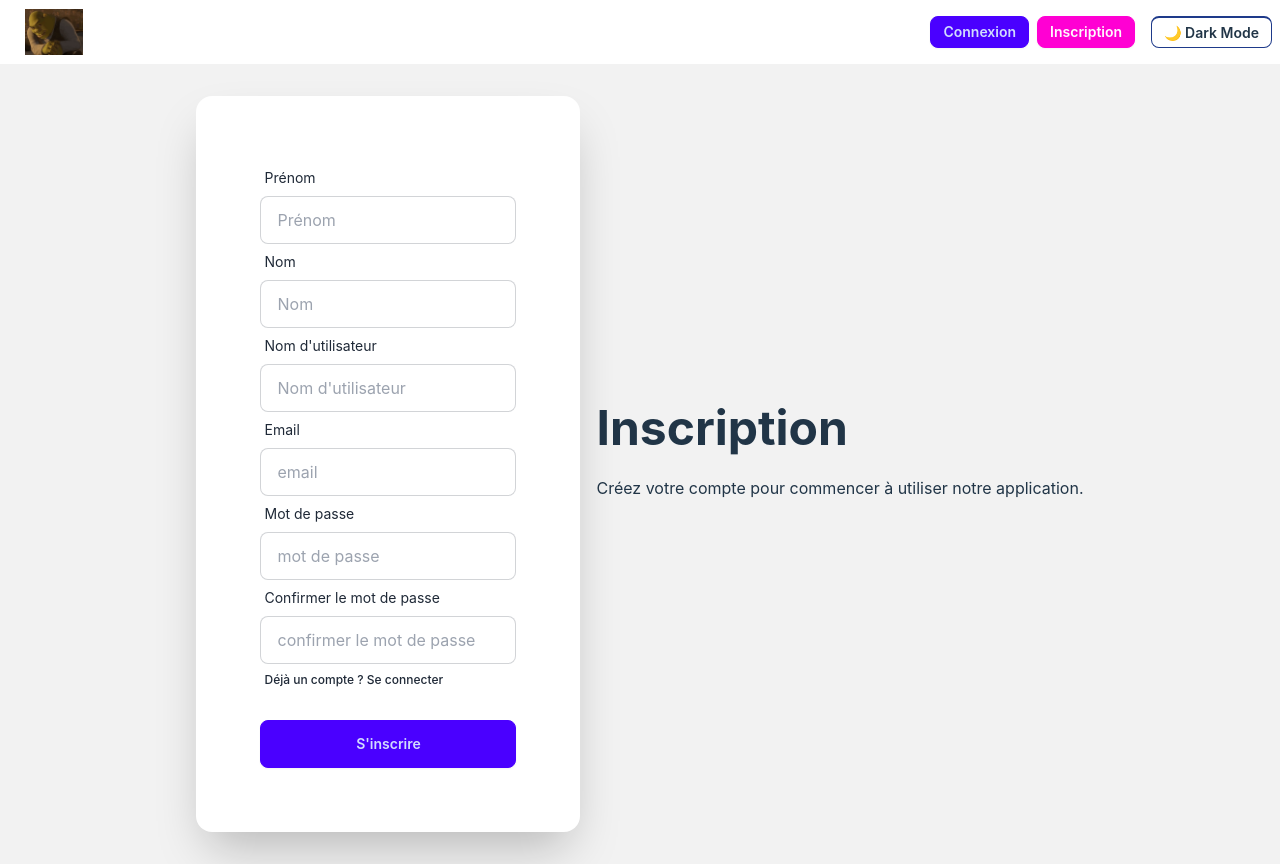
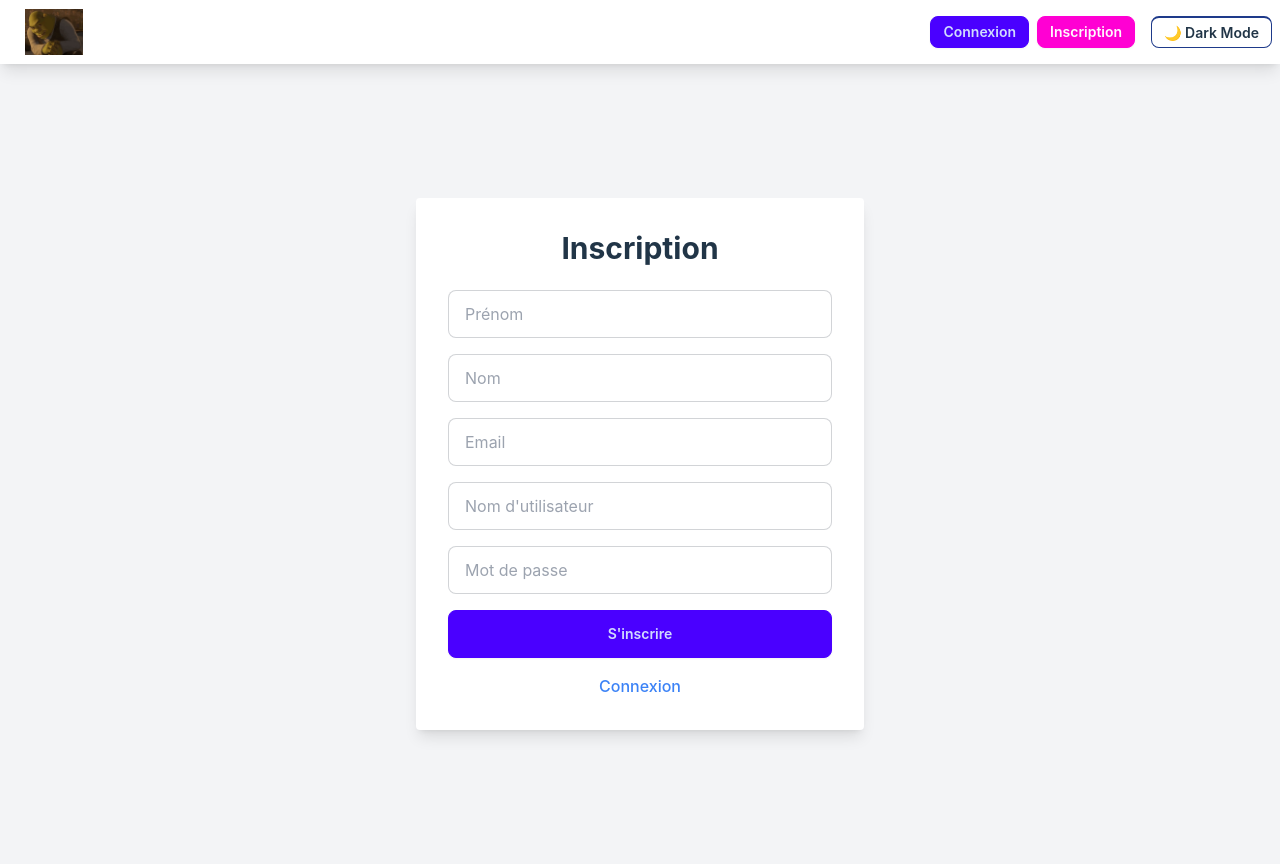
Before and after one commit to Azroph/React-game, a React (Vite) app in the folder frontend/: page /register in a window 1280 px wide. Built offline with nearby package versions, Linux system fonts and the light colour scheme.

Commit message:
allow registration in bdd

```diff
--- a/frontend/src/Components/RegisterForm.jsx
+++ b/frontend/src/Components/RegisterForm.jsx
@@ -3,142 +3,122 @@ import { useNavigate, Link } from 'react-router-dom';
 import { Formik, Form, Field, ErrorMessage } from 'formik';
 import * as Yup from 'yup';
 
-const RegisterForm = () => {
+const Signup = () => {
   const navigate = useNavigate();
 
   // Schéma de validation avec Yup
   const validationSchema = Yup.object({
-    firstName: Yup.string().required('Prénom requis'),
-    lastName: Yup.string().required('Nom requis'),
-    username: Yup.string().required('Nom d\'utilisateur requis'),
-    email: Yup.string().email('Email invalide').required('Email requis'),
-    password: Yup.string().min(6, 'Le mot de passe doit contenir au moins 6 caractères').required('Mot de passe requis'),
-    confirmPassword: Yup.string()
-      .oneOf([Yup.ref('password'), null], 'Les mots de passe doivent correspondre')
-      .required('Confirmation du mot de passe requise'),
+    firstName: Yup.string().required('Le prénom est requis'),
+    lastName: Yup.string().required('Le nom est requis'),
+    email: Yup.string().email('Email invalide').required('L\'email est requis'),
+    username: Yup.string().required('Le nom d\'utilisateur est requis'),
+    password: Yup.string().required('Le mot de passe est requis'),
   });
 
-  // Gestion de la soumission du formulaire
-  const handleSubmit = (values) => {
-    console.log('Utilisateur enregistré avec succès', values);
+  // Fonction pour gérer la soumission du formulaire
+  const handleSubmit = async (values, { setSubmitting }) => {
+    try {
+      // Effectuer la requête d'inscription à l'API /register
+      const response = await fetch('http://localhost:3000/register', {
+        method: 'POST',
+        headers: {
+          'Content-Type': 'application/json',
+        },
+        body: JSON.stringify({
+          firstname: values.firstName,
+          lastname: values.lastName,
+          email: values.email,
+          username: values.username,
+          password: values.password,
+        }),
+      });
+
+      // Récupérer la réponse de l'API
+      const data = await response.json();
+
+      if (response.ok) {
+        // Rediriger vers la page de connexion en cas de succès
         navigate('/login');
+      } else {
+        // Afficher les erreurs retournées par le serveur (ex: email déjà utilisé)
+        alert(data.error || 'Une erreur est survenue lors de l\'inscription');
+      }
+    } catch (error) {
+      console.error('Erreur lors de la requête:', error);
+      alert('Erreur lors de l\'inscription. Veuillez réessayer.');
+    } finally {
+      setSubmitting(false); // Fin du chargement
+    }
   };
 
   return (
-    <div className="hero min-h-screen bg-base-200">
-      <div className="hero-content flex-col lg:flex-row-reverse">
-        <div className="text-center lg:text-left">
-          <h1 className="text-5xl font-bold">Inscription</h1>
-          <p className="py-6">Créez votre compte pour commencer à utiliser notre application.</p>
-        </div>
-        <div className="card flex-shrink-0 w-full max-w-sm shadow-2xl bg-base-100">
-          <div className="card-body">
+    <div className="flex flex-col justify-center items-center h-screen">
+      <div className="w-full max-w-md p-8 bg-white rounded shadow-lg">
         <Formik
-              initialValues={{
-                firstName: '',
-                lastName: '',
-                username: '',
-                email: '',
-                password: '',
-                confirmPassword: '',
-              }}
+          initialValues={{ firstName: '', lastName: '', email: '', username: '', password: '' }}
           validationSchema={validationSchema}
           onSubmit={handleSubmit}
         >
-              {() => (
+          {({ isSubmitting }) => (
             <Form>
-                  <div className="form-control">
-                    <label className="label">
-                      <span className="label-text">Prénom</span>
-                    </label>
+              <h2 className="text-3xl font-bold mb-6 text-center">Inscription</h2>
+              <div className="mb-4">
                 <Field
                   type="text"
                   name="firstName"
                   placeholder="Prénom"
-                      className="input input-bordered"
+                  className="input input-bordered w-full"
                 />
-                    <ErrorMessage name="firstName" component="div" className="text-red-500 text-sm mt-1" />
+                <ErrorMessage name="firstName" component="div" className="text-red-600" />
               </div>
-
-                  <div className="form-control">
-                    <label className="label">
-                      <span className="label-text">Nom</span>
-                    </label>
+              <div className="mb-4">
                 <Field
                   type="text"
                   name="lastName"
                   placeholder="Nom"
-                      className="input input-bordered"
+                  className="input input-bordered w-full"
                 />
-                    <ErrorMessage name="lastName" component="div" className="text-red-500 text-sm mt-1" />
+                <ErrorMessage name="lastName" component="div" className="text-red-600" />
               </div>
-
-                  <div className="form-control">
-                    <label className="label">
-                      <span className="label-text">Nom d'utilisateur</span>
-                    </label>
+              <div className="mb-4">
+                <Field
+                  type="email"
+                  name="email"
+                  placeholder="Email"
+                  className="input input-bordered w-full"
+                />
+                <ErrorMessage name="email" component="div" className="text-red-600" />
+              </div>
+              <div className="mb-4">
                 <Field
                   type="text"
                   name="username"
                   placeholder="Nom d'utilisateur"
-                      className="input input-bordered"
+                  className="input input-bordered w-full"
                 />
-                    <ErrorMessage name="username" component="div" className="text-red-500 text-sm mt-1" />
+                <ErrorMessage name="username" component="div" className="text-red-600" />
               </div>
-
-                  <div className="form-control">
-                    <label className="label">
-                      <span className="label-text">Email</span>
-                    </label>
-                    <Field
-                      type="email"
-                      name="email"
-                      placeholder="email"
-                      className="input input-bordered"
-                    />
-                    <ErrorMessage name="email" component="div" className="text-red-500 text-sm mt-1" />
-                  </div>
-
-                  <div className="form-control">
-                    <label className="label">
-                      <span className="label-text">Mot de passe</span>
-                    </label>
+              <div className="mb-4">
                 <Field
                   type="password"
                   name="password"
-                      placeholder="mot de passe"
-                      className="input input-bordered"
+                  placeholder="Mot de passe"
+                  className="input input-bordered w-full"
                 />
-                    <ErrorMessage name="password" component="div" className="text-red-500 text-sm mt-1" />
+                <ErrorMessage name="password" component="div" className="text-red-600" />
               </div>
-
-                  <div className="form-control">
-                    <label className="label">
-                      <span className="label-text">Confirmer le mot de passe</span>
-                    </label>
-                    <Field
-                      type="password"
-                      name="confirmPassword"
-                      placeholder="confirmer le mot de passe"
-                      className="input input-bordered"
-                    />
-                    <ErrorMessage name="confirmPassword" component="div" className="text-red-500 text-sm mt-1" />
-                    <label className="label">
-                      <Link to="/login" className="label-text-alt link link-hover">Déjà un compte ? Se connecter</Link>
-                    </label>
-                  </div>
-
-                  <div className="form-control mt-6">
-                    <button className="btn btn-primary" type="submit">S'inscrire</button>
-                  </div>
+              <button type="submit" className="btn btn-primary w-full" disabled={isSubmitting}>
+                {isSubmitting ? 'Inscription en cours...' : 'S\'inscrire'}
+              </button>
             </Form>
           )}
         </Formik>
-          </div>
+        <div className="mt-4 text-center">
+          <Link to="/login" className="text-blue-500 hover:underline">Connexion</Link>
         </div>
       </div>
     </div>
   );
 };
 
-export default RegisterForm;
+export default Signup;
```
Lines whose indentation alone changed are shown as unchanged.
